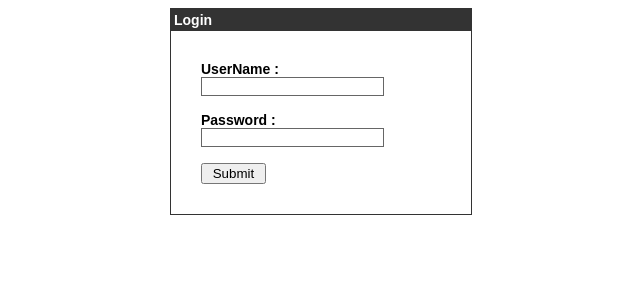
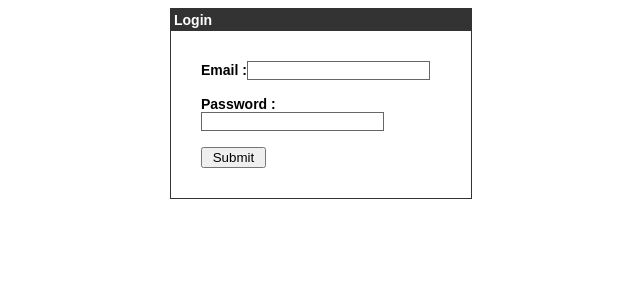
Before and after one commit to Shoroukmohamed/SE2018G15, a PHP site: page /login.php in a window 1280 px wide. Shown: the top 300 px of the page, without its empty margins (319-959 px from the left). Run offline with PHP 8.4, Linux system fonts and the light colour scheme; data that the repository does not hold is empty.

Commit message:
Update login.php

```diff
--- a/mom WEB/login.php
+++ b/mom WEB/login.php
@@ -66,7 +66,7 @@
             <div style = "margin:30px">
 
                <form action = "" method = "post">
-                  <label>UserName  :</label><input type = "text" name = "username" class = "box"/><br /><br />
+                  <label>Email :</label><input type = "text" name = "email" class = "box"/><br /><br />
                   <label>Password  :</label><input type = "password" name = "password" class = "box" /><br/><br />
                   <input type = "submit" value = " Submit "/><br />
                </form>
```
